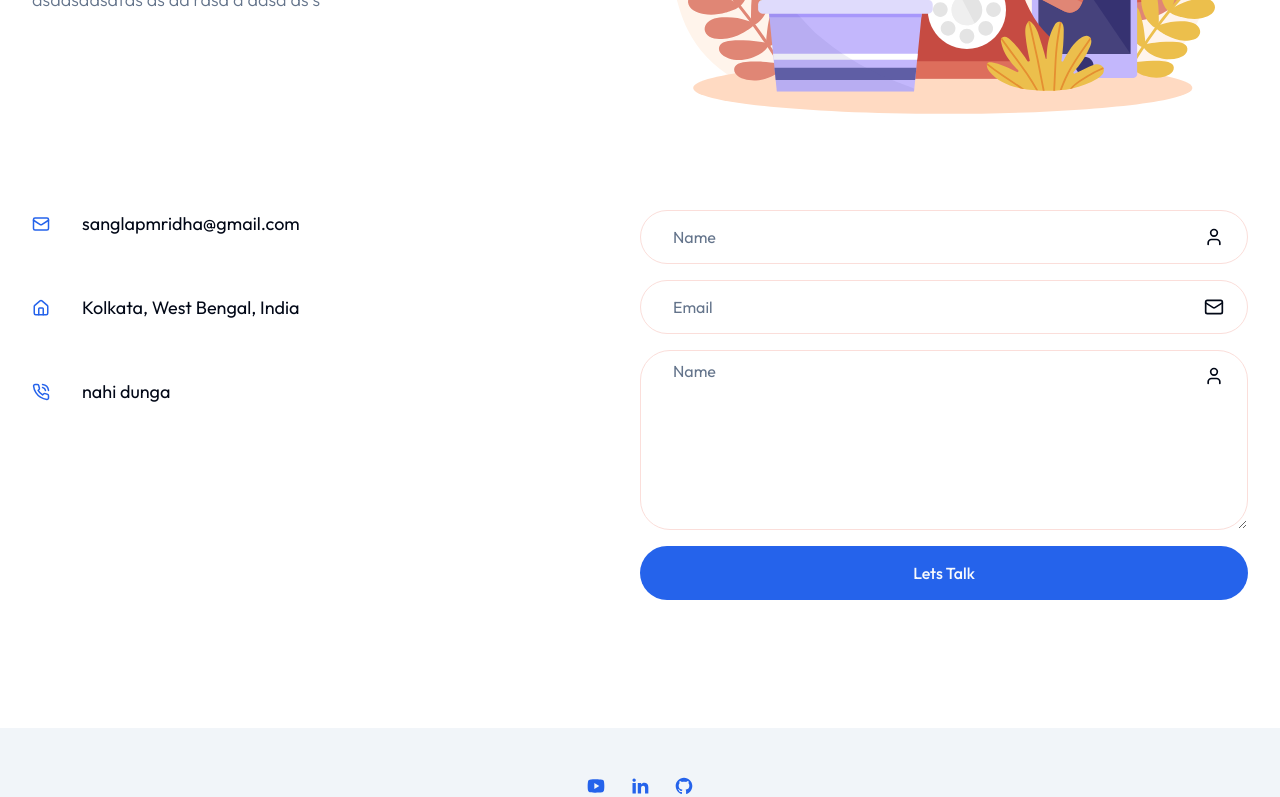
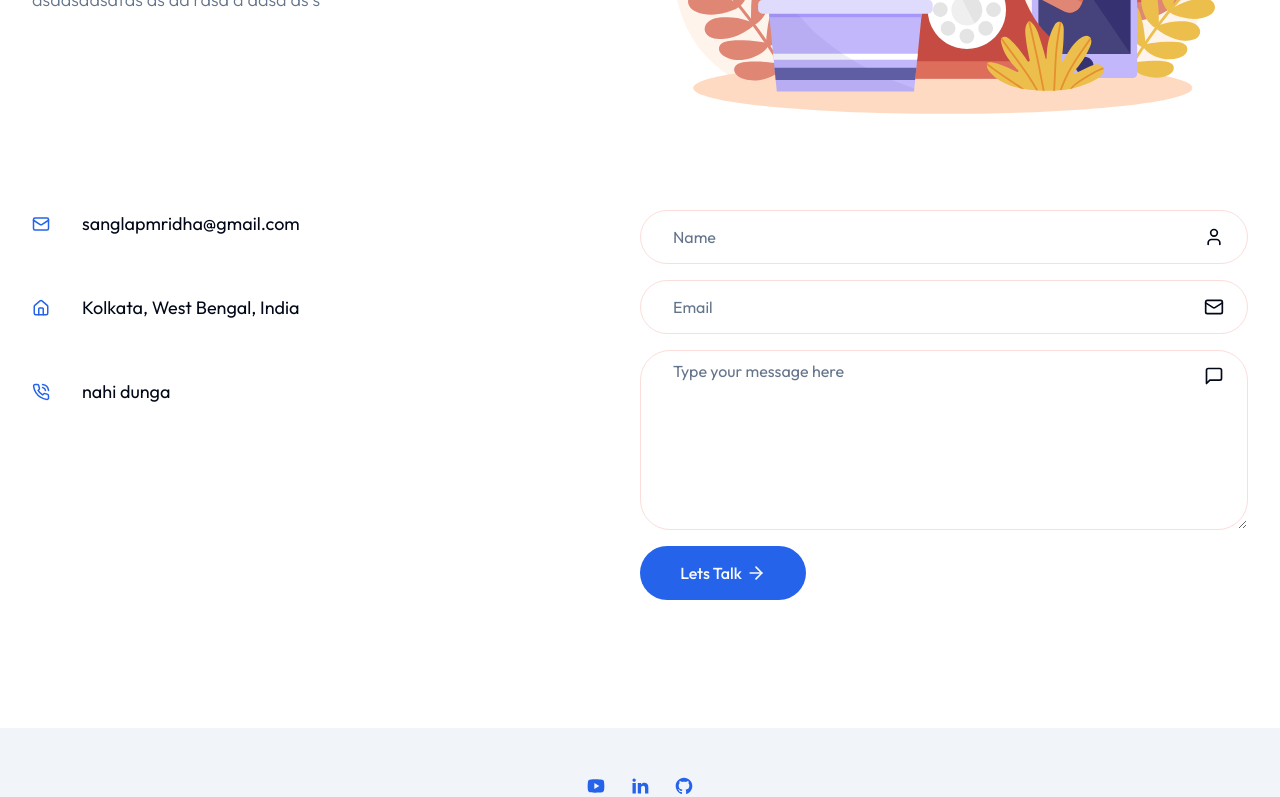
Before and after one commit to sanglap13/next-portfolio, a Next.js app: page /contact in a window 1280 px wide. Shown: the part 479-1276 px from the top of the page. Built offline with nearby package versions, Linux system fonts and the light colour scheme.

Commit message:
fix: hydration error

```diff
--- a/components/shared/ContactForm.tsx
+++ b/components/shared/ContactForm.tsx
@@ -2,7 +2,7 @@
 
 import React from "react";
 import { Input } from "../ui/input";
-import { MailIcon, User } from "lucide-react";
+import { ArrowRightIcon, MailIcon, MessageSquare, User } from "lucide-react";
 import { Textarea } from "../ui/textarea";
 import { Button } from "../ui/button";
 
@@ -21,10 +21,13 @@ const ContactForm = () => {
       </div>
       {/* input */}
       <div className="relative flex items-center">
-        <Textarea id="name" placeholder="Name" />
-        <User className="absolute top-4 right-6" size={20} />
+        <Textarea id="message" placeholder="Type your message here" />
+        <MessageSquare className="absolute top-4 right-6" size={20} />
       </div>
-      <Button>Lets Talk</Button>
+      <Button className="flex items-center gap-x-1 max-w-[166px] ">
+        Lets Talk
+        <ArrowRightIcon size={20} />
+      </Button>
     </form>
   );
 };
```
